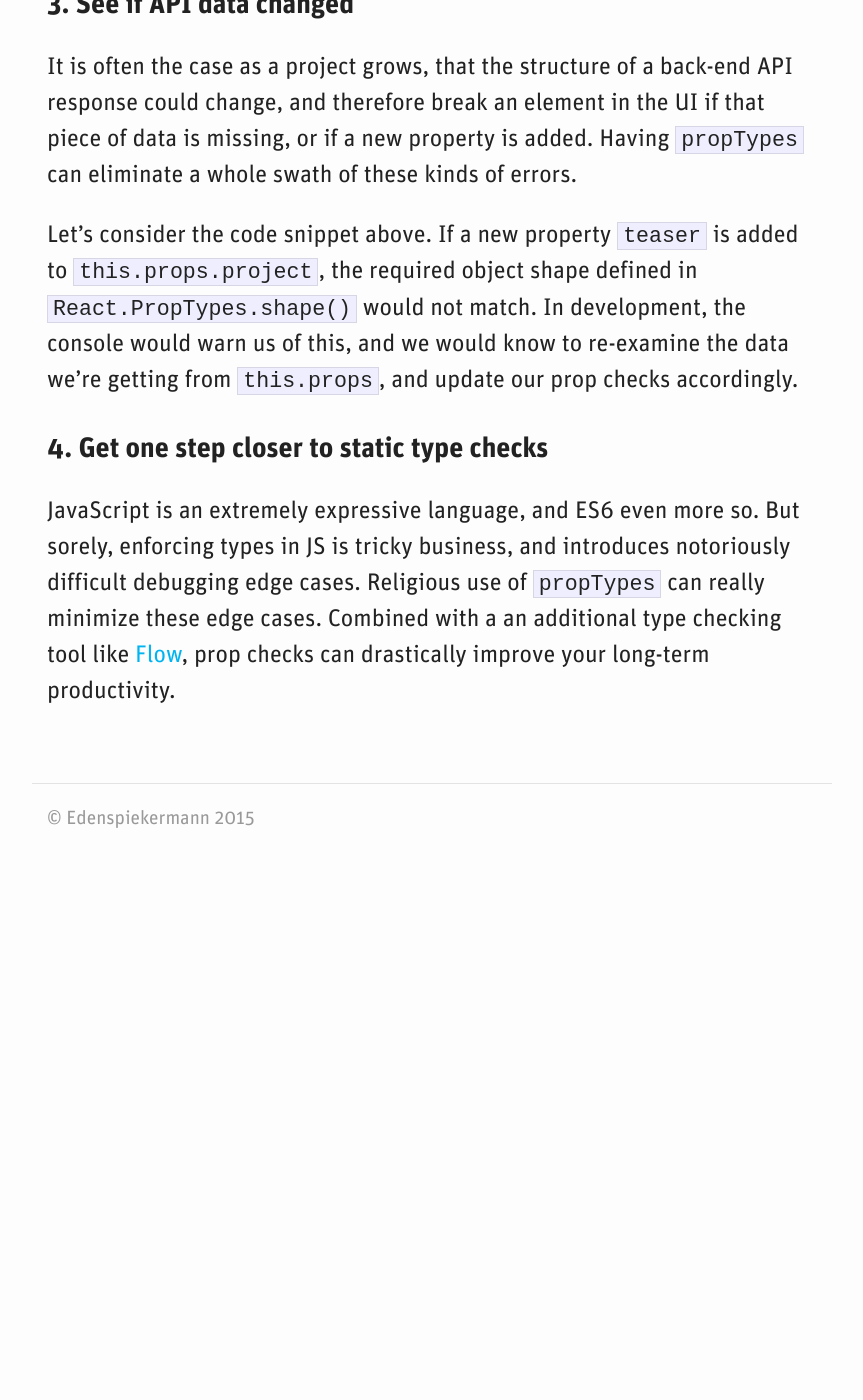
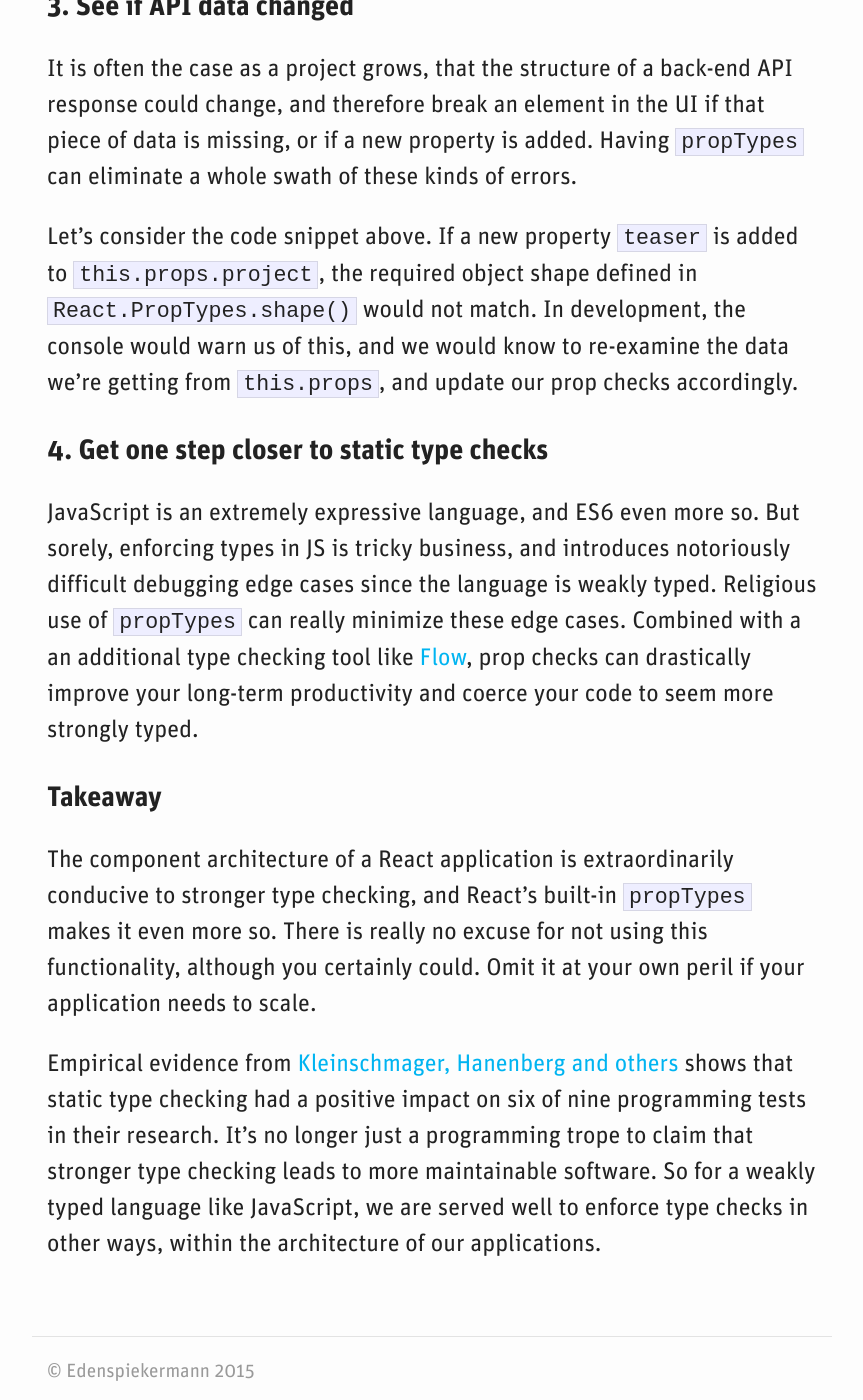
Before and after one commit to edenspiekermann/espi-devblog, a Jekyll site: the page built from _posts/2015-10-22-prop-type-checking-in-react.md, in a window 1280 px wide and 1400 px high, scrolled down 2067 px. Shown: the whole window, without its empty margins (208-1071 px from the left). Built offline with Jekyll 4.4.1, drawn with Linux system fonts in a browser that asks for light colours; before the commit the page ends 2914 px from its top, so only the background shows below that.

Commit message:
adding conclusions, fix code formatting

````diff
--- a/_posts/2015-10-22-prop-type-checking-in-react.md
+++ b/_posts/2015-10-22-prop-type-checking-in-react.md
@@ -10,7 +10,7 @@ Our React application for [Amaphiko](https://amaphiko.redbull.com) has grown qui
 
 When you’re looking at the code for a component, the first thing you expect to see is what type of data you have available. This eliminates needing to switch between looking at the API documentation and your component code. `propTypes` can serve as a sort of mini-reference to your back-end’s API.
 
-```javascript
+{% highlight js %}
 import React from 'react';
 
 const ProjectTile = React.createClass({
@@ -28,7 +28,7 @@ const ProjectTile = React.createClass({
   render() { … }
 
 })
-```
+{% endhighlight %}
 
 Immediately we can see that this `ProjectTile` component accepts a `project` object. And we also see its properties, like `id` and `title`. So when we’re writing the UI elements inside the component, we already know we can call properties like `this.props.title` in our render method, without having to look at the parent component or some other documentation.
 
@@ -44,4 +44,10 @@ Let’s consider the code snippet above. If a new property `teaser` is added to
 
 ### 4. Get one step closer to static type checks
 
-JavaScript is an extremely expressive language, and ES6 even more so. But sorely, enforcing types in JS is tricky business, and introduces notoriously difficult debugging edge cases. Religious use of `propTypes` can really minimize these edge cases. Combined with a an additional type checking tool like [Flow](http://flowtype.org), prop checks can drastically improve your long-term productivity.
+JavaScript is an extremely expressive language, and ES6 even more so. But sorely, enforcing types in JS is tricky business, and introduces notoriously difficult debugging edge cases since the language is weakly typed. Religious use of `propTypes` can really minimize these edge cases. Combined with a an additional type checking tool like [Flow](http://flowtype.org), prop checks can drastically improve your long-term productivity and coerce your code to seem more strongly typed.
+
+### Takeaway
+
+The component architecture of a React application is extraordinarily conducive to stronger type checking, and React’s built-in `propTypes` makes it even more so. There is really no excuse for not using this functionality, although you certainly could. Omit it at your own peril if your application needs to scale.
+
+Empirical evidence from [Kleinschmager, Hanenberg and others](http://pleiad.dcc.uchile.cl/papers/2012/kleinschmagerAl-icpc2012.pdf) shows that static type checking had a positive impact on six of nine programming tests in their research. It’s no longer just a programming trope to claim that stronger type checking leads to more maintainable software. So for a weakly typed language like JavaScript, we are served well to enforce type checks in other ways, within the architecture of our applications.
````
